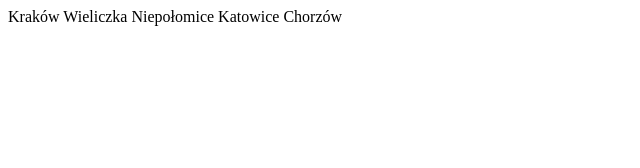
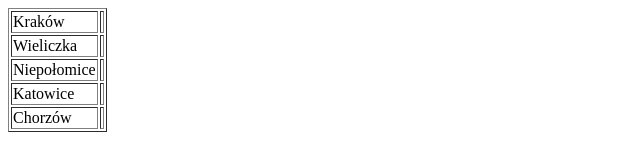
Before and after one commit to Byczur/herby, a plain HTML site: page index.html in a window 1280 px wide. Shown: the whole page, without its empty margins (0-640 px from the left). Drawn offline with Linux system fonts and the light colour scheme.

Commit message:
Update index.html

```diff
--- a/index.html
+++ b/index.html
@@ -9,7 +9,7 @@
     <meta name="robots" content="all">
 </head>
 <body>
-  <tableborder=”1”>
+  <table border=”1”>
     <tr>
      <td> Kraków</td>
      <td> <imgsrc=krakow.jpg /></td>
```
